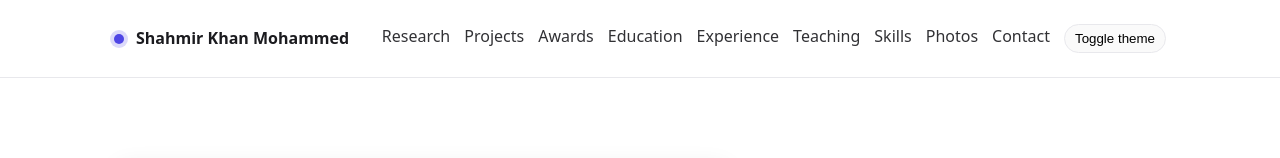
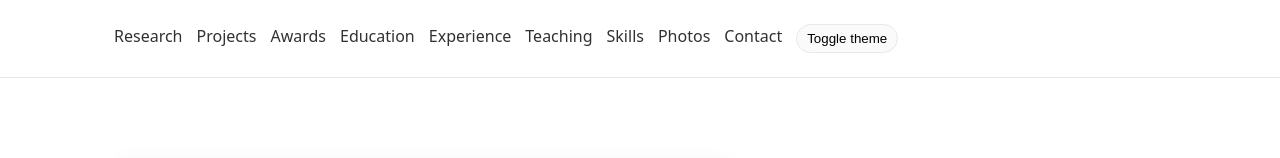
Before and after one commit to kshahmir49/kshahmir49.github.io, a plain HTML site: page index.html in a window 1280 px wide. Shown: the top 158 px of the page. Drawn offline with Linux system fonts and the light colour scheme.

Commit message:
removed header name.html

```diff
--- a/index.html
+++ b/index.html
@@ -101,10 +101,6 @@
 <a class="skip" href="#content">Skip to content</a>
 <header class="site">
   <div class="container nav">
-    <div class="brand" aria-label="Home">
-      <span class="dot" aria-hidden="true"></span>
-      <span>Shahmir Khan</span>
-    </div>
     <nav class="nav-links" aria-label="Primary">
       <a href="#research">Research</a>
       <a href="#projects">Projects</a>
```
